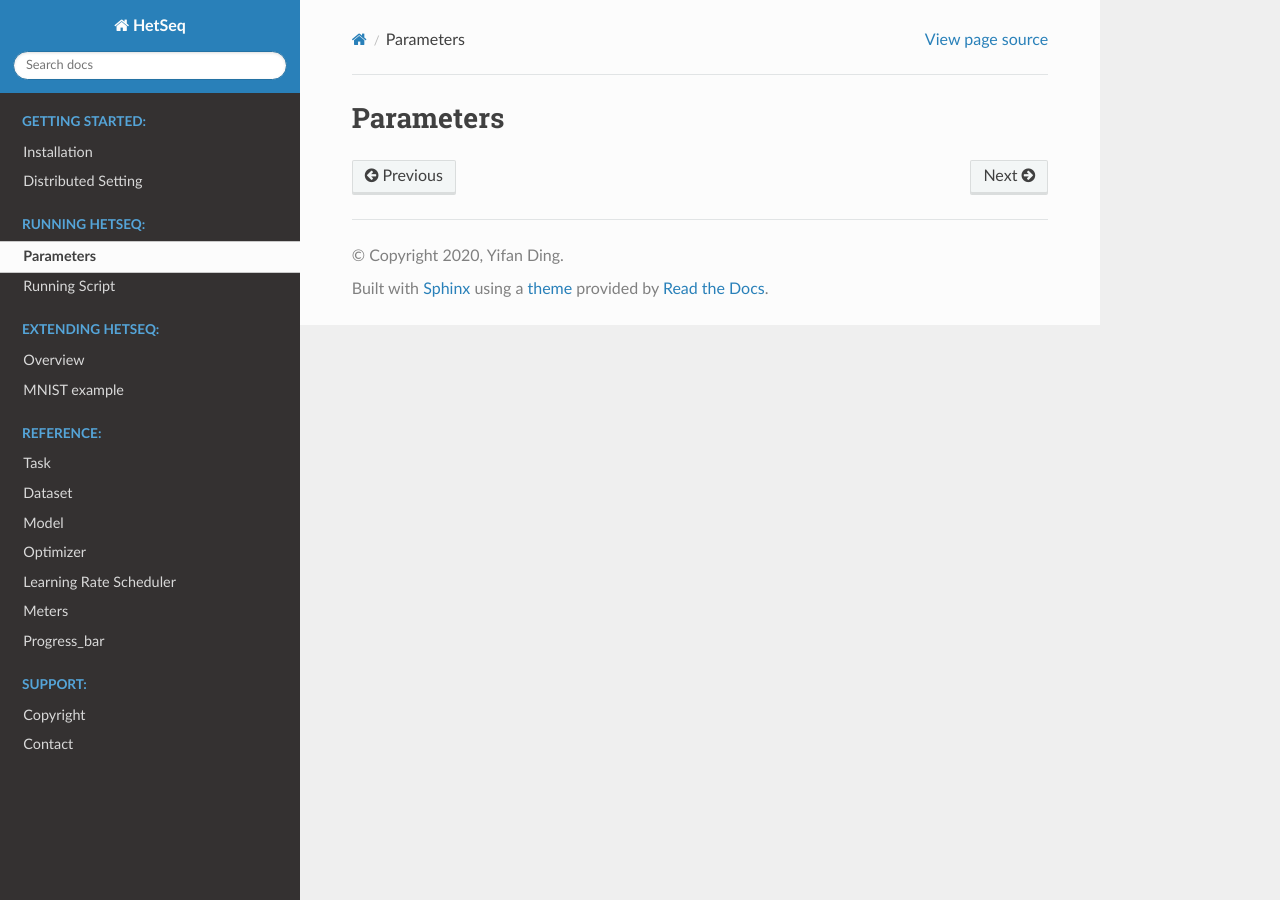
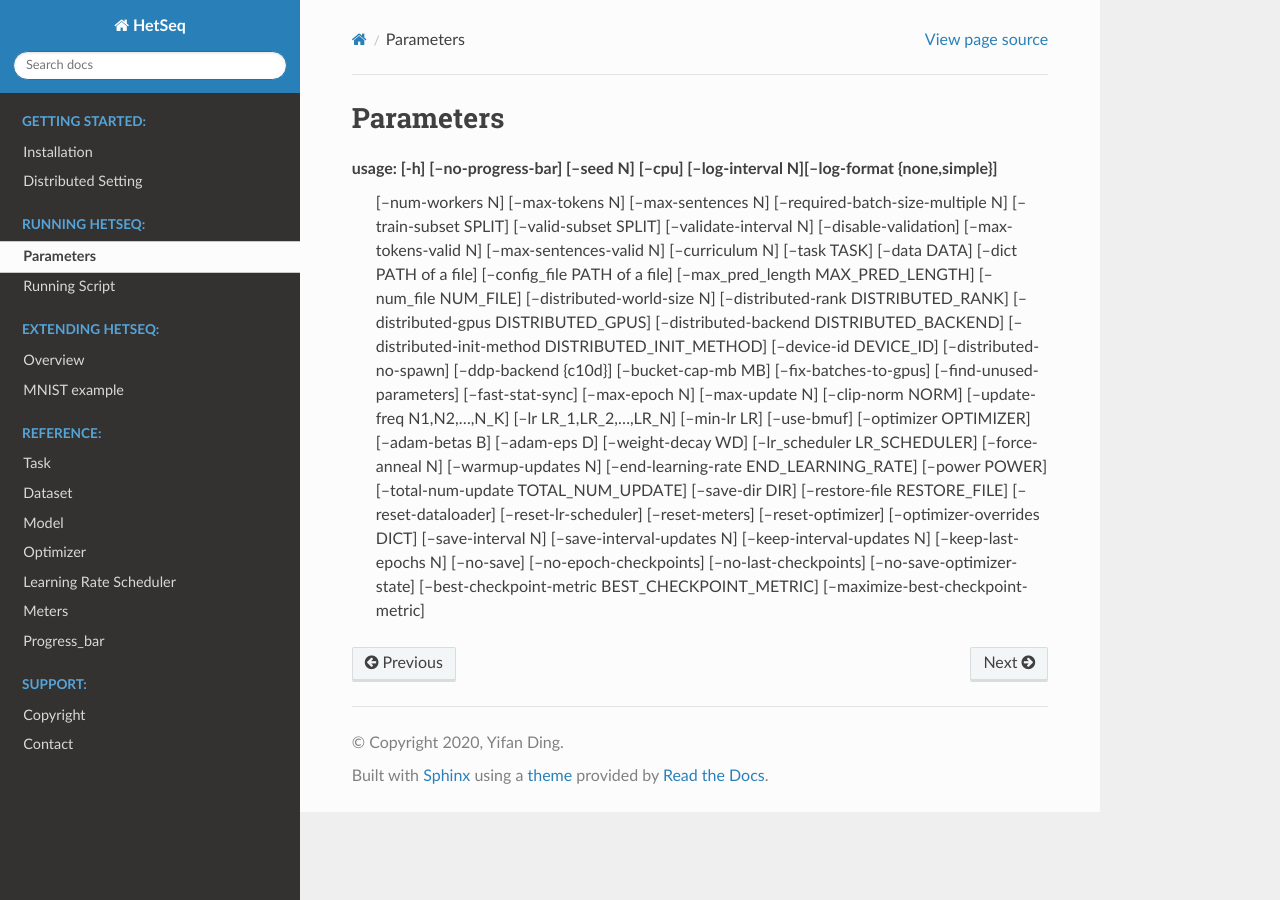
Before and after one commit to yifding/hetseq, a Sphinx documentation site: the page built from docs/source/parameter.rst, in a window 1280 px wide. Built offline with Sphinx 7.4.7 and the Read the Docs theme 2.0.0, drawn with Linux system fonts in a browser that asks for light colours.

Commit message:
initial parameter

```diff
--- a/docs/source/parameter.rst
+++ b/docs/source/parameter.rst
@@ -1,3 +1,24 @@
 **********
 Parameters
 **********
+
+
+usage:  [-h] [--no-progress-bar] [--seed N] [--cpu] [--log-interval N][--log-format {none,simple}]
+        [--num-workers N] [--max-tokens N] [--max-sentences N] [--required-batch-size-multiple N]
+        [--train-subset SPLIT] [--valid-subset SPLIT] [--validate-interval N] [--disable-validation]
+        [--max-tokens-valid N] [--max-sentences-valid N] [--curriculum N] [--task TASK] [--data DATA]
+        [--dict PATH of a file] [--config_file PATH of a file] [--max_pred_length MAX_PRED_LENGTH]
+        [--num_file NUM_FILE] [--distributed-world-size N] [--distributed-rank DISTRIBUTED_RANK]
+        [--distributed-gpus DISTRIBUTED_GPUS] [--distributed-backend DISTRIBUTED_BACKEND]
+        [--distributed-init-method DISTRIBUTED_INIT_METHOD] [--device-id DEVICE_ID]
+        [--distributed-no-spawn] [--ddp-backend {c10d}] [--bucket-cap-mb MB] [--fix-batches-to-gpus]
+        [--find-unused-parameters] [--fast-stat-sync] [--max-epoch N] [--max-update N]
+        [--clip-norm NORM] [--update-freq N1,N2,...,N_K] [--lr LR_1,LR_2,...,LR_N] [--min-lr LR]
+        [--use-bmuf] [--optimizer OPTIMIZER] [--adam-betas B] [--adam-eps D] [--weight-decay WD]
+        [--lr_scheduler LR_SCHEDULER] [--force-anneal N] [--warmup-updates N]
+        [--end-learning-rate END_LEARNING_RATE] [--power POWER] [--total-num-update TOTAL_NUM_UPDATE]
+        [--save-dir DIR] [--restore-file RESTORE_FILE] [--reset-dataloader] [--reset-lr-scheduler]
+        [--reset-meters] [--reset-optimizer] [--optimizer-overrides DICT] [--save-interval N]
+        [--save-interval-updates N] [--keep-interval-updates N] [--keep-last-epochs N] [--no-save]
+        [--no-epoch-checkpoints] [--no-last-checkpoints] [--no-save-optimizer-state]
+        [--best-checkpoint-metric BEST_CHECKPOINT_METRIC] [--maximize-best-checkpoint-metric]
```
